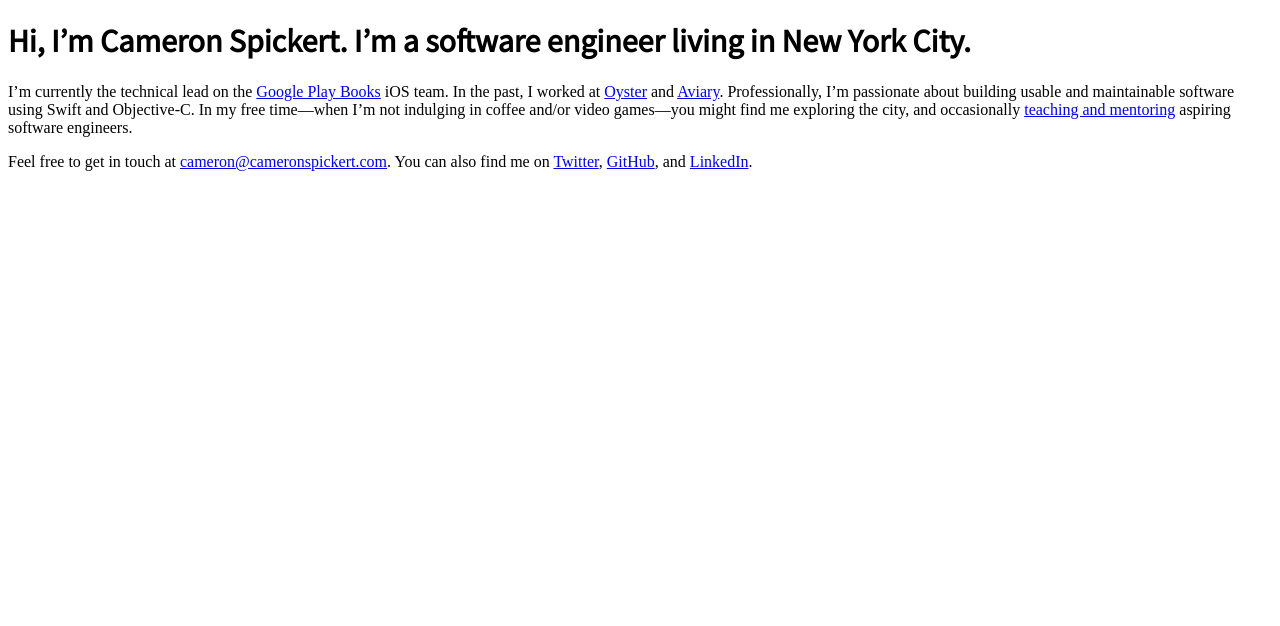
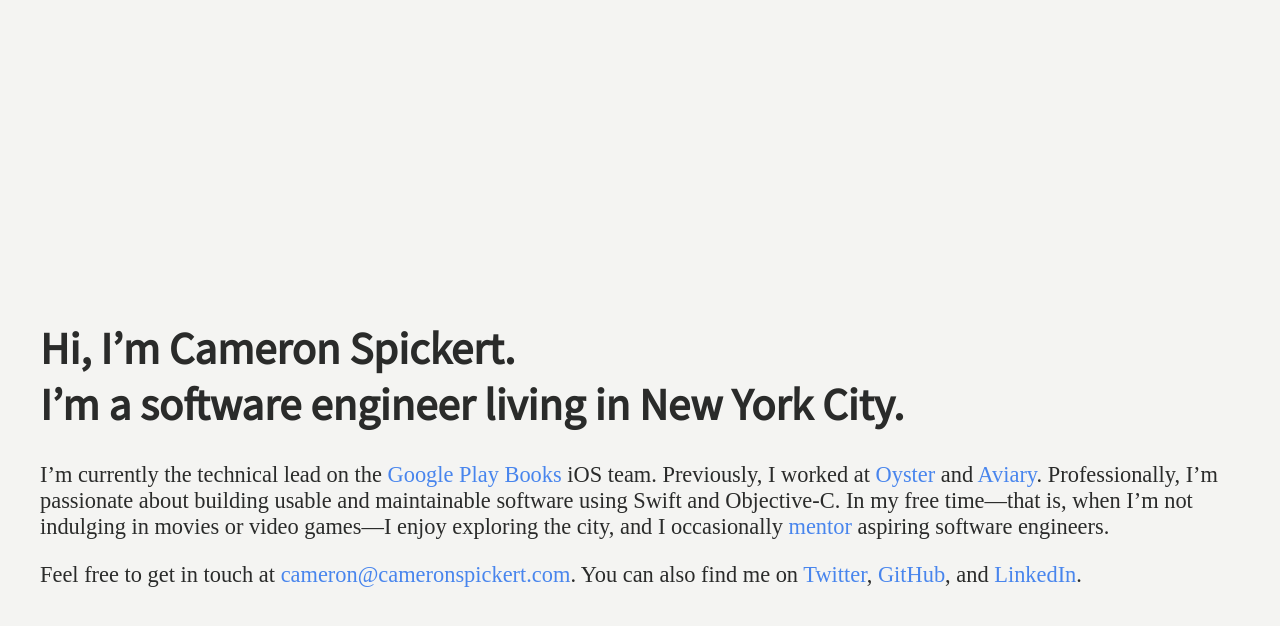
Before and after one commit to cspickert/cspickert.github.io, a Jekyll site: the page built from index.md, in a window 1280 px wide. Shown: the top 626 px of the page. Built offline with Jekyll 4.4.1, drawn with Linux system fonts in a browser that asks for light colours; some web fonts are replaced; our own code applies the rules of GitHub Pages for plain Markdown files.

Commit message:
Update styles

```diff
--- a/_layouts/default.html
+++ b/_layouts/default.html
@@ -3,11 +3,27 @@
   <head>
     <link href="https://fonts.googleapis.com/css?family=Source+Sans+Pro|Source+Serif+Pro" rel="stylesheet">
     <style type="text/css">
+    html {
+      display: flex;
+      align-items: center;
+      justify-content: center;
+      height: 100%;
+      background-color: #F4F4F2;
+      color: #2A2B2A;
+    }
     body {
+      padding: 0 2pc;
       font-family: "Source Serif Pro", serif;
+      font-size: 140%;
     }
     h1, h2, h3 {
       font-family: "Source Sans Pro", sans-serif;
+    }
+    a,
+    a:hover,
+    a:visited {
+      color: #4885ed;
+      text-decoration: none;
     }
     </style>
   </head>
--- a/index.md
+++ b/index.md
@@ -1,9 +1,9 @@
 ---
 layout: default
 ---
-# Hi, I'm Cameron Spickert. I'm a software engineer living in New York City.
+# Hi, I'm Cameron Spickert.<br />I'm a software engineer living in New York City.
 
-I'm currently the technical lead on the [Google Play Books][g] iOS team. In the past, I worked at [Oyster][o] and [Aviary][a]. Professionally, I'm passionate about building usable and maintainable software using Swift and Objective-C. In my free time—when I'm not indulging in coffee and/or video games—you might find me exploring the city, and occasionally [teaching and mentoring][c] aspiring software engineers.
+I'm currently the technical lead on the [Google Play Books][g] iOS team. Previously, I worked at [Oyster][o] and [Aviary][a]. Professionally, I'm passionate about building usable and maintainable software using Swift and Objective-C. In my free time—that is, when I'm not indulging in movies or video games—I enjoy exploring the city, and I occasionally [mentor][c] aspiring software engineers.
 
 Feel free to get in touch at [{{ site.email }}](mailto:{{ site.email }}). You can also find me on [Twitter][t], [GitHub][g], and [LinkedIn][l].
 
```
